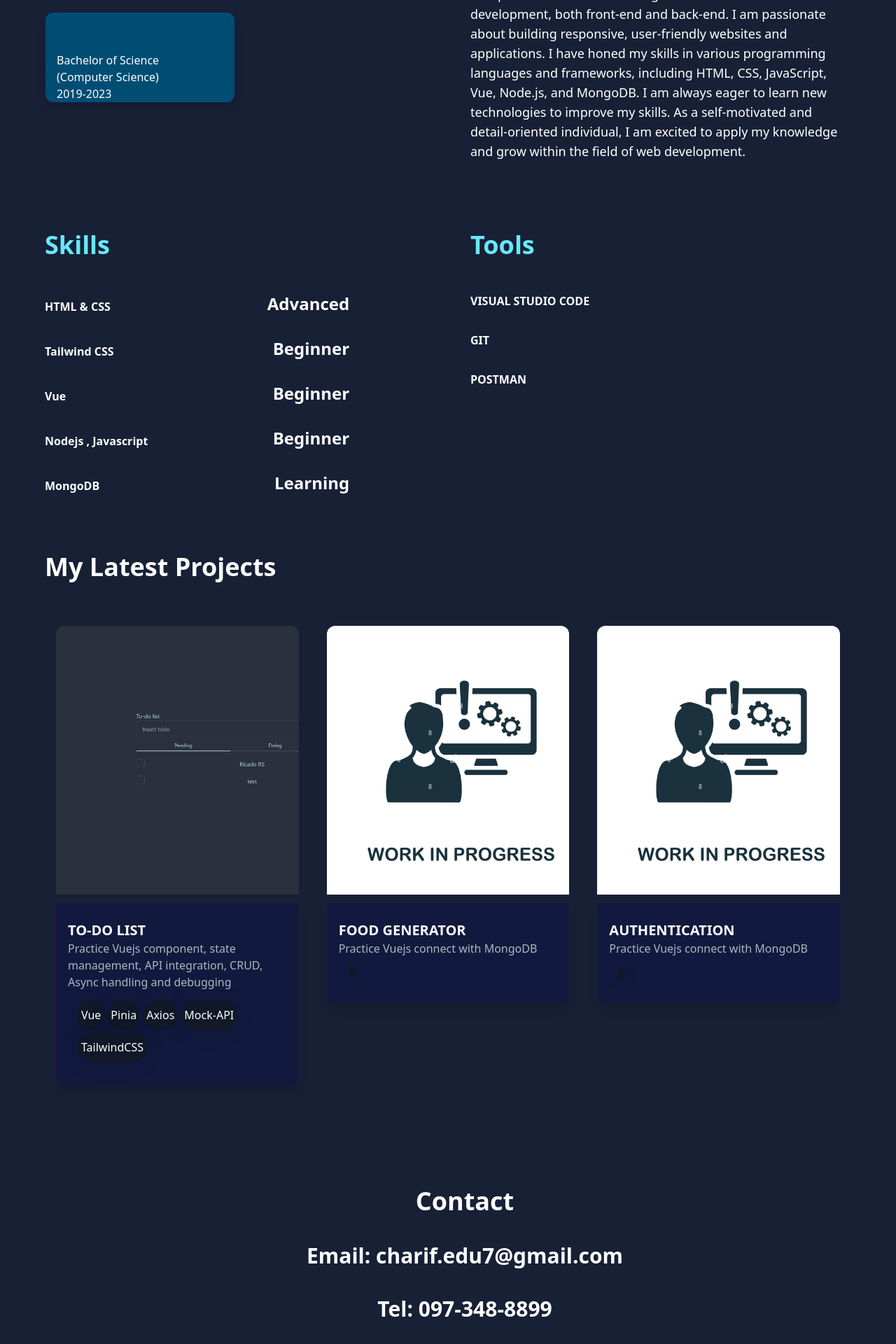
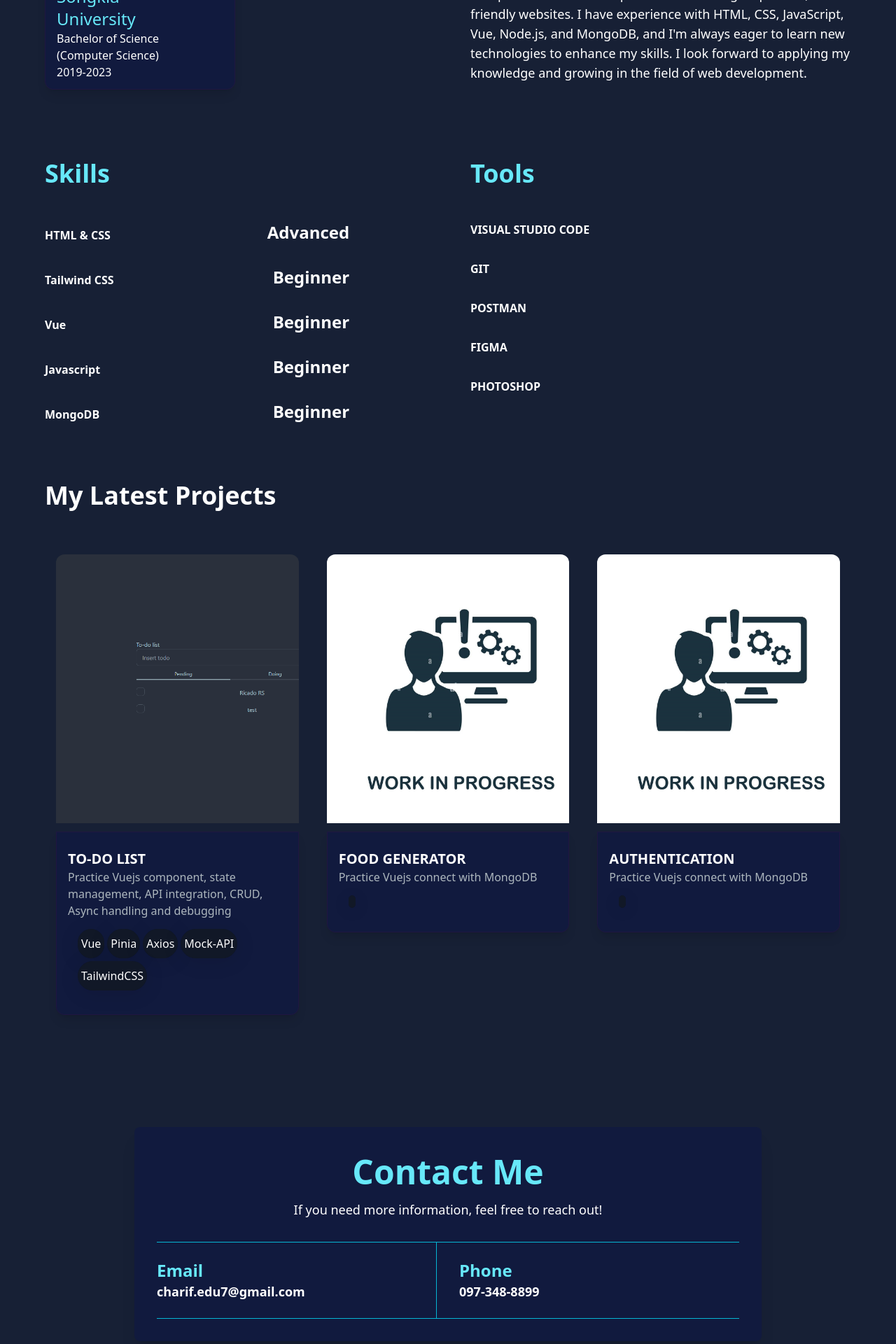
Before and after one commit to Charifx7/MyPortfolio, a Vue app: page / in a window 1280 px wide. Shown: the part 790-2710 px from the top of the page at 70% size. Built offline with nearby package versions, Linux system fonts and the light colour scheme.

Commit message:
add tools

```diff
--- a/src/components/AboutSection.vue
+++ b/src/components/AboutSection.vue
@@ -10,10 +10,9 @@
                 </h2>
                 <div class="space-y-8 py-8">
                     <div v-for="element in education" :key="element.id"
-                        class="flex items-center md:w-[50%] w-full rounded-xl bg-[#004d73] shadow-lg border border-[#1f1641]">
+                        class="flex items-center md:w-[50%] w-full rounded-xl  shadow-lg border border-[#1f1641] py-3 bg-gradient-to-r from-[#111a3e] to-[#111a3e]">
                         <div class="w-3/4 pl-4">
-                            <h3
-                                class="text-transparent bg-gradient-to-r sm:bg-gradient-to-b md:bg-gradient-to-l lg:bg-gradient-to-r bg-clip-text text-[#78d0fc] lg:text-xl">
+                            <h3 class="text-cyan-300 text-center lg:text-left mx-auto max-w-xl text-2xl">
                                 {{ element.School }}
                             </h3>
                             <p class="text-white">{{ element.program }}</p>
@@ -28,14 +27,10 @@
                     Me
                 </h2>
                 <p class="text-base lg:text-lg mt-8 py-8">My name is Muhammadcharif Binlateh I am a new graduate in
-                    Computer Science with a strong foundation in web development,
-                    both front-end and back-end.
-                    I am passionate about building responsive, user-friendly websites and applications.
-                    I have honed my skills in various programming languages and
-                    frameworks, including HTML, CSS, JavaScript, Vue, Node.js, and MongoDB.
-                    I am always eager to learn new technologies to improve my skills.
-                    As a self-motivated and detail-oriented individual, I am excited to apply my knowledge and grow
-                    within the field of web development.
+                    Computer Science
+                    with a passion for creating responsive, user-friendly websites. I have experience with HTML, CSS,
+                    JavaScript, Vue, Node.js, and MongoDB, and I'm always eager to learn new technologies to enhance my
+                    skills. I look forward to applying my knowledge and growing in the field of web development.
                 </p>
             </div>
         </div>
--- a/src/components/ContactSection.vue
+++ b/src/components/ContactSection.vue
@@ -1,20 +1,34 @@
 <template>
-    <section class="text-white mt-20" id="contact">
-        <div class="text-4xl font-bold text-white text-center mb-4 px-4 xl:pl-16">
-            <div class="flex flex-col items-center text-center" data-aos="zoom-in-up">
-                <h1>Contact</h1>
-                <div class="text-3xl mt-10">Email: charif.edu7@gmail.com</div>
-                <div class="text-3xl mt-10">Tel: 097-348-8899</div>
-            </div>
+  <section class="text-white mt-20" id="contact">
+    <div class="flex justify-center items-center p-4" data-aos="zoom-in-up">
+      <div
+        class="bg-gradient-to-r from-[#111a3e] to-[#111a3e] p-6 md:p-8 rounded-lg shadow-xl w-full max-w-xl lg:max-w-4xl">
+        <div class="text-center">
+          <h1 class="text-cyan-300 pt-2 mx-auto text-3xl md:text-5xl font-bold">Contact Me</h1>
+          <p class="text-base md:text-lg text-white mt-4">If you need more information, feel free
+            to reach out!</p>
         </div>
 
-        <div
-            class="py-8 xl:px-16 px-4 sm:py-16 grid grid-cols-1 gap-6 pt-10 sm:grid-cols-2 md:gap-10 md:pt-12 lg:grid-cols-3">
+        <!-- Contact Information with Borders -->
+        <div class="grid grid-cols-1 sm:grid-cols-2 gap-4 sm:gap-8 mt-8 border-t border-b border-cyan-500">
+          <!-- Email Column -->
+          <div class="pt-6 pb-6 sm:border-r border-cyan-500">
+            <h2 class="text-xl md:text-2xl font-semibold text-cyan-300">Email</h2>
+            <p class="font-semibold text-white text-base md:text-lg">charif.edu7@gmail.com</p>
+          </div>
+
+          <!-- Phone Column -->
+          <div class="pt-6 pb-6">
+            <h2 class="text-xl md:text-2xl font-semibold text-cyan-300">Phone</h2>
+            <p class="font-semibold text-white text-base md:text-lg">097-348-8899</p>
+          </div>
         </div>
-        <div
-            class="py-8 xl:px-16 px-4 sm:py-16 grid grid-cols-1 gap-6 pt-10 sm:grid-cols-2 md:gap-10 md:pt-12 lg:grid-cols-3">
-        </div>
-    </section>
+      </div>
+    </div>
+
+    <div class="grid grid-cols-1 sm:grid-cols-2 gap-8 text-center mt-40"></div>
+  </section>
+
 </template>
 <script>
 
--- a/src/components/ExperienceAndSkills.vue
+++ b/src/components/ExperienceAndSkills.vue
@@ -28,9 +28,7 @@
                     </div>
                 </div>
             </div>
-
         </div>
-
     </section>
 </template>
 <script setup>
@@ -53,13 +51,13 @@ const Skills = ref([
     },
     {
         id: 4,
-        name: 'Nodejs , Javascript',
+        name: 'Javascript',
         level: 'Beginner'
     },
     {
         id: 5,
         name: 'MongoDB',
-        level: 'Learning'
+        level: 'Beginner'
     },
 
 ]);
@@ -70,16 +68,20 @@ const Tools = ref([
         name: 'Visual studio code',
     },
     {
-        id: 1,
+        id: 2,
         name: 'Git',
     },
     {
-        id: 1,
+        id: 3,
         name: 'Postman',
     },
     {
-        id: 1,
-        name: '',
+        id: 3,
+        name: 'Figma',
+    },
+    {
+        id: 3,
+        name: 'Photoshop',
     },
 
 ]);
```
Also changed, not shown: 2 other files (tests, documents, lock files or other folders).
